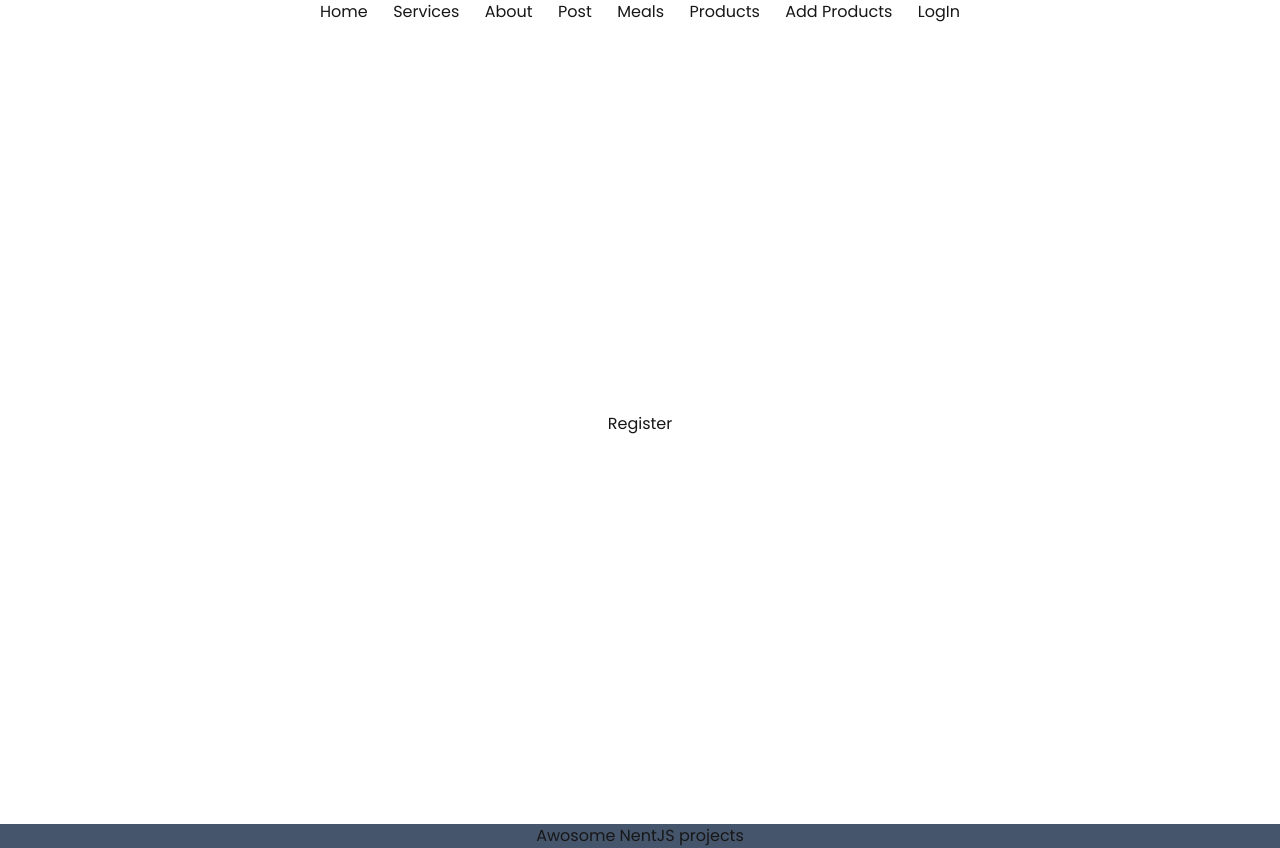
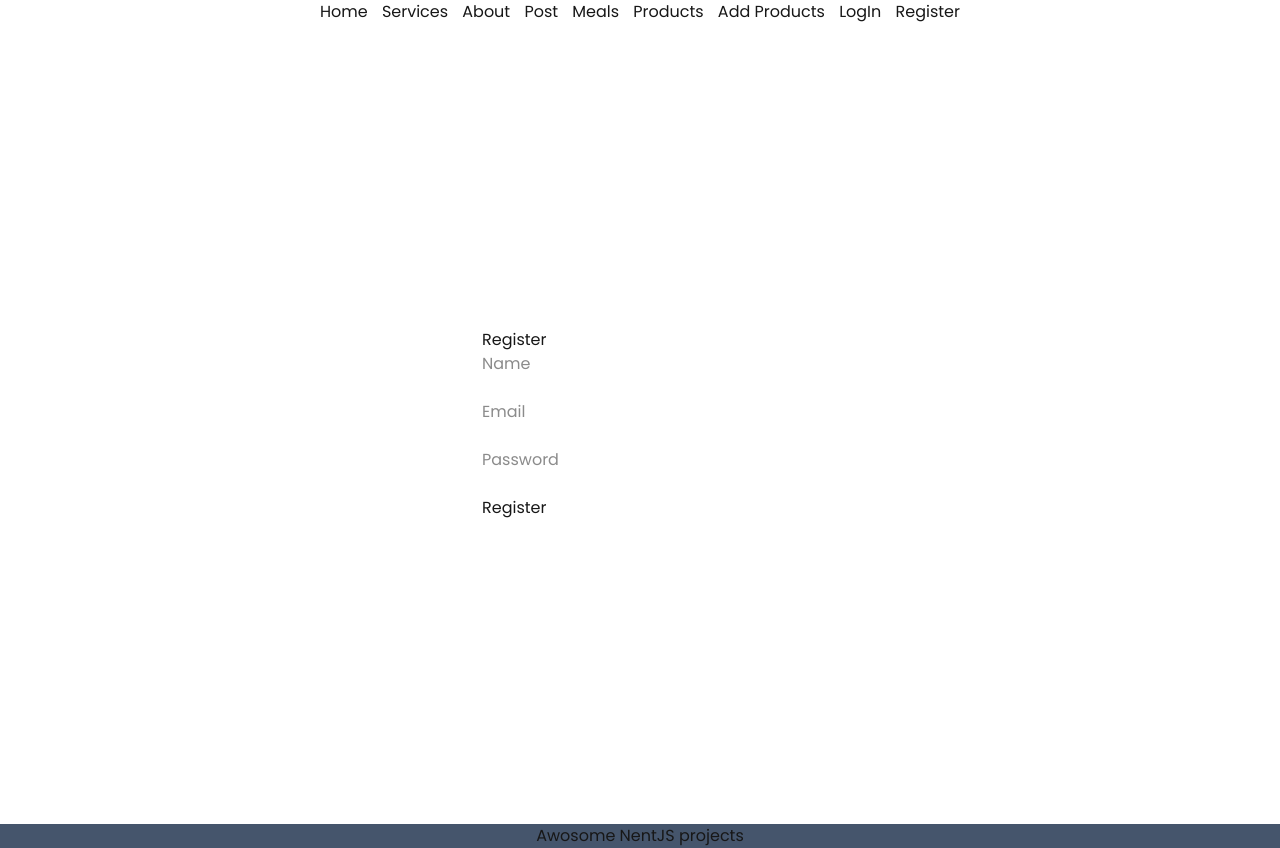
Before and after one commit to rayhanislamrabby/Hello-Next, a Next.js app: page /register in a window 1280 px wide. Built offline with nearby package versions, Linux system fonts and the light colour scheme.

Commit message:
login seve to database

```diff
--- a/src/app/(authPages)/register/page.jsx
+++ b/src/app/(authPages)/register/page.jsx
@@ -1,9 +1,54 @@
-import React from 'react'
+"use client";
 
-export default function Register() {
+import { registerUser } from "@/app/api/auth/[...nextauth]/registerUser";
+import { useRouter } from "next/navigation";
+
+export default function RegisterPage() {
+  const router = useRouter();
+
+  const handleRegister = async (e) => {
+    e.preventDefault();
+
+    const form = e.target;
+
+    const name = form.name.value;
+    const email = form.email.value;
+    const password = form.password.value;
+
+    const plyload = { name, email, password };
+
+    const result = await registerUser(plyload);
+
+    console.log("infooo", result);
+  };
+
   return (
     <div>
-      <h1>Register</h1>
+      <h2>Register</h2>
+
+      <form onSubmit={handleRegister}>
+        <input name="name" placeholder="Name" required />
+
+        <br />
+        <br />
+
+        <input name="email" type="email" placeholder="Email" required />
+
+        <br />
+        <br />
+
+        <input
+          name="password"
+          type="password"
+          placeholder="Password"
+          required
+        />
+
+        <br />
+        <br />
+
+        <button type="submit">Register</button>
+      </form>
     </div>
-  )
+  );
 }
--- /dev/null
+++ b/src/app/api/auth/[...nextauth]/registerUser.js
@@ -0,0 +1,17 @@
+"use server";
+
+import dbConnect from "@/lib/dbConnect";
+
+export const registerUser = async (payload) => {
+  try {
+    const result = await dbConnect("test_user").insertOne(payload);
+
+    return {
+      acknowledged: result.acknowledged,
+      insertedId: result.insertedId.toString(),
+    };
+  } catch (error) {
+    console.log("payload error", error);
+    return null;
+  }
+};
--- a/src/app/api/auth/[...nextauth]/route.js
+++ b/src/app/api/auth/[...nextauth]/route.js
@@ -1,3 +1,4 @@
+import dbConnect from "@/lib/dbConnect";
 import NextAuth from "next-auth";
 import CredentialsProvider from "next-auth/providers/credentials";
 
@@ -12,15 +13,21 @@ export const authOptions = {
       // You can pass any HTML attribute to the <input> tag through the object.
       credentials: {
         username: { label: "Username", type: "text", placeholder: "jsmith" },
-         email: { label: "email", type: "email" },
+
         password: { label: "Password", type: "password" },
       },
+
       async authorize(credentials, req) {
-        console.log("dataaa", credentials)
+        console.log("dataaa", credentials);
+        const { username, password } = credentials;
+        const user = await dbConnect("test_user").findOne({ username });
+
         // Add logic here to look up the user from the credentials supplied
-        const user = { id: "1", name: "J Smith", email: "jsmith@example.com" };
+        // const user = { id: "1", name: "J Smith", email: "jsmith@example.com" };
+        const isPasswordOK = password === user.password;
 
-        if (user) {
+
+        if (isPasswordOK) {
           // Any object returned will be saved in `user` property of the JWT
           return user;
         } else {
@@ -32,7 +39,7 @@ export const authOptions = {
       },
     }),
   ],
-}
+};
 
 const handler = NextAuth(authOptions);
 
--- a/src/app/components/NavBar.jsx
+++ b/src/app/components/NavBar.jsx
@@ -31,6 +31,9 @@ const NavBar = () => {
              <Link href="/login">
             <li>LogIn</li>
           </Link>
+             <Link href="/register">
+            <li>Register</li>
+          </Link>
         </ul>
       </nav>
     </div>
```
